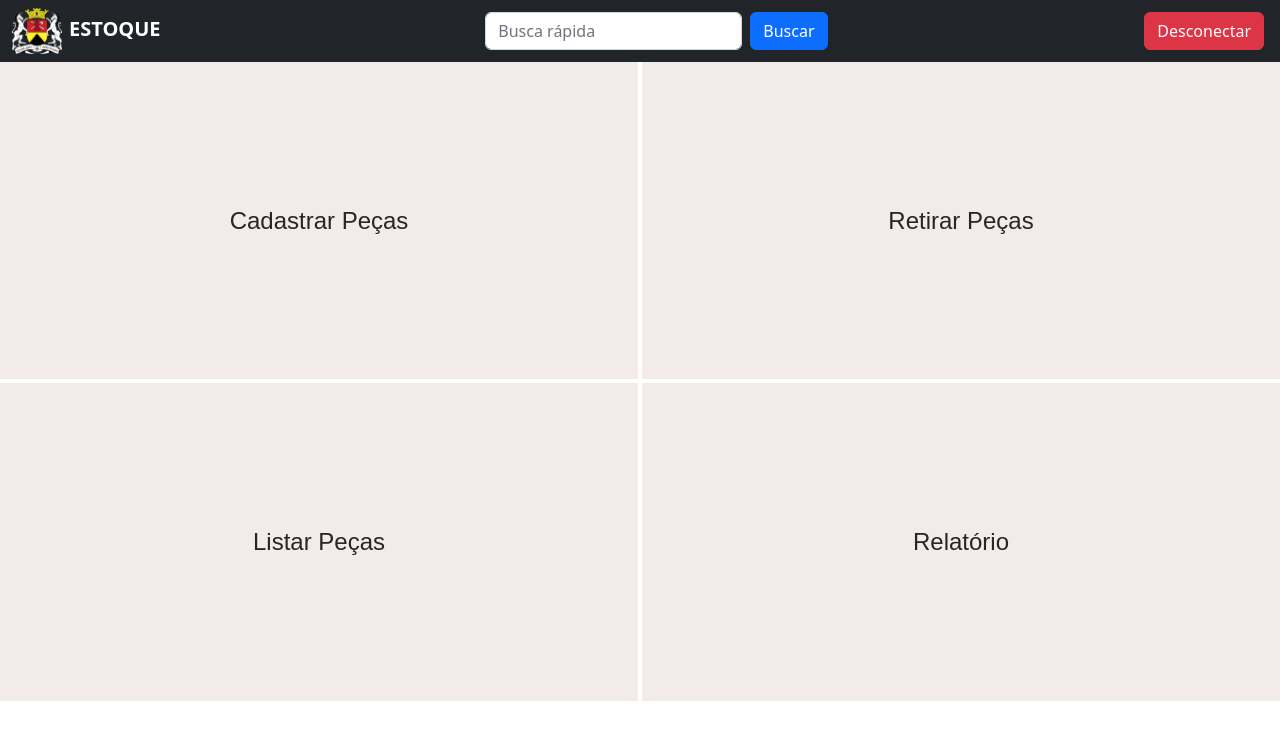
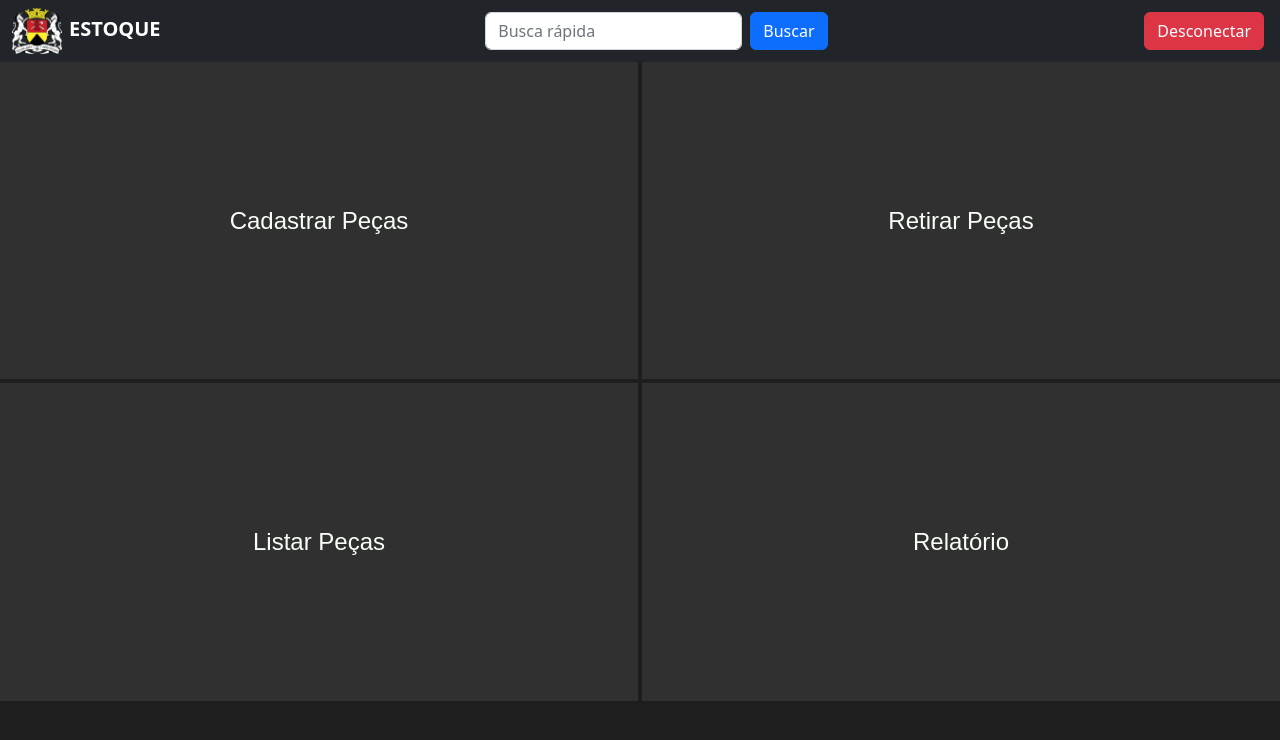
Before and after one commit to joao-pedro01/projetoGx, a React (Create React App) app in the folder front-end/: page /menu in a window 1280 px wide. Shown: the top 740 px of the page. Built offline with nearby package versions, Linux system fonts and the light colour scheme.

Commit message:
Implementação do DarkTheme

```diff
--- a/front-end/package.json
+++ b/front-end/package.json
@@ -15,6 +15,7 @@
     "react-dom": "^18.2.0",
     "react-router-dom": "^6.4.2",
     "react-scripts": "^5.0.1",
+    "styled-components": "^5.3.6",
     "web-vitals": "^2.1.4"
   },
   "scripts": {
--- a/front-end/src/App.js
+++ b/front-end/src/App.js
@@ -1,4 +1,6 @@
-import React from 'react';
+import React, { useState } from 'react';
+import styled, { ThemeProvider } from "styled-components";
+import { lightTheme, darkTheme, GlobalStyle } from './theme.js';
 import Login from './pages/login/indexLogin'
 import MainPage from './pages/listaPecas/indexLista'
 import Header from './pages/header/indexHeader'
@@ -13,9 +15,17 @@ import {
   Link,
 } from "react-router-dom";
 
+const StyledApp = styled.div``;
 
 const App = () => {
+  const [theme, setTheme] = useState("dark");
+
+  const themeToggler = () => {
+    theme === "light" ? setTheme('dark') : setTheme('light')
+  };
   return (
+    <ThemeProvider theme={theme === 'light' ? lightTheme : darkTheme}>
+    <GlobalStyle />
     <div className="app">
         <Router> {/* Sistema de rotas da pagina */}
           <Routes>
@@ -27,6 +37,7 @@ const App = () => {
           </Routes>
         </Router>
     </div>
+    </ThemeProvider>
   );
   }
 
--- a/front-end/src/pages/menus/stylesMenus.css
+++ b/front-end/src/pages/menus/stylesMenus.css
@@ -21,6 +21,7 @@
     border-left: solid 2px rgb(255, 255, 255);
     margin: 0;
 }
+
 .buttonThree{
     background-color: rgb(243, 234, 234);
     text-align: center;
--- /dev/null
+++ b/front-end/src/theme.js
@@ -0,0 +1,62 @@
+import {createGlobalStyle, withTheme} from 'styled-components';
+
+export const lightTheme = {
+    body: "#F7FFF7",
+};
+
+export const darkTheme = {
+    body: "#1E1E1E",
+    color: "#F7FFF7",
+    border: "#55A4F2 2px solid",
+    buttoncolor: "#303030",
+    buttoncolorhover: "#404040",
+    buttoncoloractive: "#515151",
+    buttonborder: "solid 2px #1E1E1E",
+    buttonbordertop: "solid 4px #1E1E1E",
+};
+
+export const GlobalStyle = createGlobalStyle`
+    body {
+        background-color: ${props => props.theme.body};
+    }
+    .container{
+        background-color: ${props => props.theme.body};
+    }
+    .boxLogin{
+        background-color: ${props => props.theme.body};
+    }
+    .loginTitulo{
+        color: ${props => props.theme.color};
+    }
+    .login{
+        border: ${props => props.theme.border};
+    }
+    .buttonOne{
+        border-right: ${props => props.theme.buttonborder};
+        background-color: ${props => props.theme.buttoncolor};
+    }
+    .buttonTwo{
+        background-color: ${props => props.theme.buttoncolor};
+        border-left: ${props => props.theme.buttonborder};
+    }
+    .buttonThree{
+        background-color: ${props => props.theme.buttoncolor};
+        border-top: ${props => props.theme.buttonbordertop};
+        border-right: ${props => props.theme.buttonborder};
+    }
+    .buttonFour{
+        background-color: ${props => props.theme.buttoncolor};
+        border-top: ${props => props.theme.buttonbordertop};
+        border-left: ${props => props.theme.buttonborder};
+    }
+    .top a:hover, .down a:hover{
+        background-color: ${props => props.theme.buttoncolorhover};
+    }
+    .text-button{
+        color: ${props => props.theme.color};
+    }
+    .top a:active, .down a:active{
+        background-color: ${props => props.theme.buttoncoloractive};
+    }
+
+`
```
Also changed, not shown: 1 other file (tests, documents, lock files or other folders).
